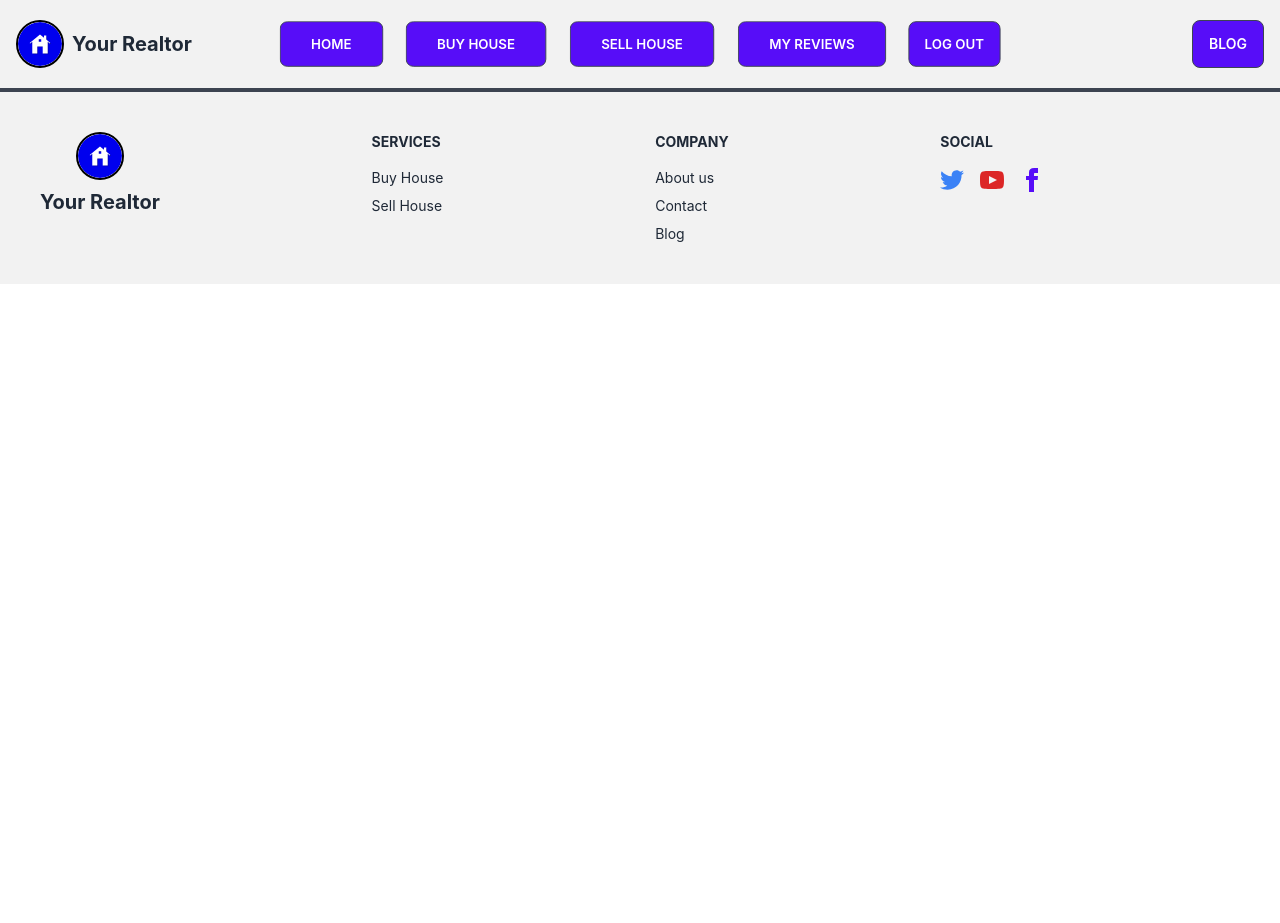
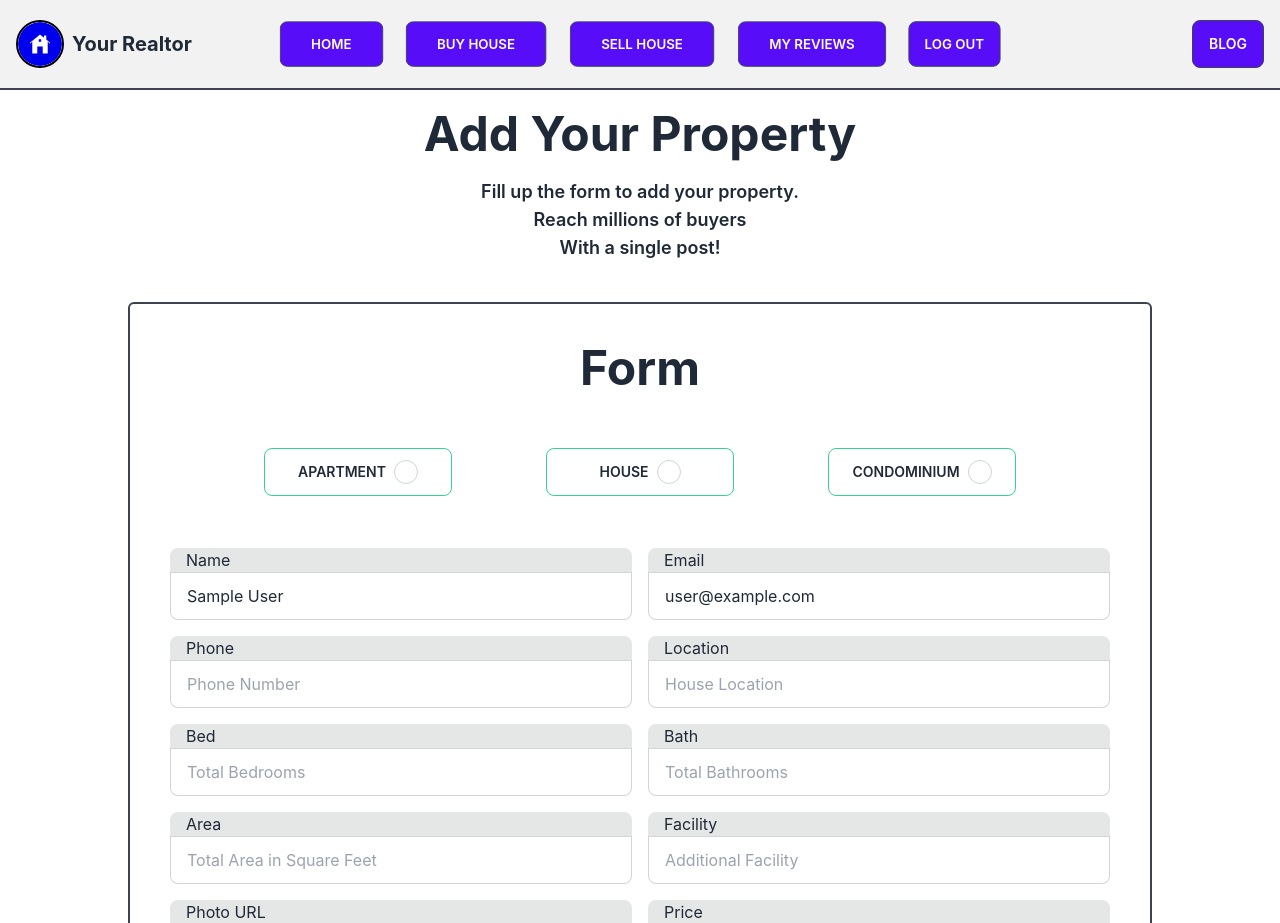
Before and after one commit to tazrian-amin/Real_Estate_Broker, a React (Create React App) app: page /sell in a window 1280 px wide. Shown: the top 923 px of the page. Before the commit the page ends 800 px from the top, so only its background shows below. Built offline with nearby package versions, Linux system fonts and the light colour scheme; no server answers; sample sign-in values are in the browser's storage.

Commit message:
updated sell house page and made it a private route

```diff
--- a/src/Pages/Sell/Sell.js
+++ b/src/Pages/Sell/Sell.js
@@ -1,11 +1,145 @@
-import React from 'react';
+import React, { useContext } from 'react';
+import { useNavigate } from 'react-router-dom';
+import { AuthContext } from '../../contexts/AuthProvider/AuthProvider';
 import useTitle from '../../hooks/useTitle';
+import { showToastMessage } from '../../utilities/utilities';
 
 const Sell = () => {
     useTitle('Sell');
+    const { user } = useContext(AuthContext);
+    const navigate = useNavigate();
+
+    const handleSellingHouse = event => {
+        event.preventDefault();
+        const form = event.target;
+        const category = form.category.value;
+        const name = form.name.value;
+        const email = user?.email || 'Unregistered';
+        const phone = form.phone.value;
+        const location = form.location.value;
+        const bed = form.bed.value;
+        const bath = form.bath.value;
+        const area = form.area.value;
+        const facility = form.facility.value || 'No Additional Facility';
+        const image = form.image.value;
+        const price = form.price.value;
+
+        const addToBuy = {
+            category,
+            details: [
+                {
+                    area,
+                    bath,
+                    bed,
+                    facility,
+                    img1: image,
+                }
+            ],
+            img: image,
+            location,
+            owner: [
+                {
+                    email,
+                    name,
+                    phone,
+                    photo: user?.photoURL,
+
+                }
+            ],
+            price,
+            rating: 5,
+        }
+
+        fetch('http://localhost:5000/buy', {
+            method: 'POST',
+            headers: {
+                'content-type': 'application/json',
+                authorization: `Bearer ${localStorage.getItem('user-access-token')}`
+            },
+            body: JSON.stringify(addToBuy)
+        })
+            .then(res => res.json())
+            .then(data => {
+                console.log(data);
+                if (data.acknowledged) {
+                    showToastMessage('Property added successfully!')
+                }
+                form.reset();
+                navigate('/buy');
+            })
+    }
+
     return (
         <div>
+            <h1 className="text-5xl font-bold text-center py-5">Add Your Property</h1>
+            <p className='text-center text-lg font-semibold mb-5'>Fill up the form to add your property. <br /> Reach millions of buyers <br />With a single post!</p>
 
+            <form onSubmit={handleSellingHouse} className='w-4/5 mx-auto rounded-md border-2 border-neutral my-10 p-10'>
+                <h1 className="text-5xl font-bold text-center pb-5">Form</h1>
+                <div className='flex flex-col md:flex-row items-center justify-evenly my-5'>
+                    <div className="form-control btn btn-outline btn-success w-full lg:w-1/5">
+                        <label className="label cursor-pointer">
+                            <span className="label-text mr-2">Apartment</span>
+                            <input type="radio" name="category" value={'Apartment'} className="radio checked:bg-primary" required />
+                        </label>
+                    </div>
+                    <div className="form-control btn btn-outline btn-success w-full lg:w-1/5 my-4">
+                        <label className="label cursor-pointer">
+                            <span className="label-text mr-2">House</span>
+                            <input type="radio" name="category" value={'House'} className="radio checked:bg-primary" required />
+                        </label>
+                    </div>
+                    <div className="form-control btn btn-outline btn-success w-full lg:w-1/5">
+                        <label className="label cursor-pointer">
+                            <span className="label-text mr-2">Condominium</span>
+                            <input type="radio" name="category" value={'Condominium'} className="radio checked:bg-primary" required />
+                        </label>
+                    </div>
+                </div>
+                <div className='grid grid-cols-1 lg:grid-cols-2 gap-4 py-4'>
+                    <label className="input-group input-group-vertical">
+                        <span>Name</span>
+                        <input name='name' type="text" placeholder="Full Name" defaultValue={user?.displayName} className="input input-bordered w-full" required />
+                    </label>
+                    <label className="input-group input-group-vertical">
+                        <span>Email</span>
+                        <input name='email' type="email" placeholder="Email" defaultValue={user?.email} className="input input-bordered w-full" readOnly />
+                    </label>
+                    <label className="input-group input-group-vertical">
+                        <span>Phone</span>
+                        <input name='phone' type="number" placeholder="Phone Number" className="input input-bordered w-full" required />
+                    </label>
+                    <label className="input-group input-group-vertical">
+                        <span>Location</span>
+                        <input name='location' type="text" placeholder="House Location" className="input input-bordered w-full" required />
+                    </label>
+                    <label className="input-group input-group-vertical">
+                        <span>Bed</span>
+                        <input name='bed' type="number" placeholder="Total Bedrooms" className="input input-bordered w-full" required />
+                    </label>
+                    <label className="input-group input-group-vertical">
+                        <span>Bath</span>
+                        <input name='bath' type="number" placeholder="Total Bathrooms" className="input input-bordered w-full" required />
+                    </label>
+                    <label className="input-group input-group-vertical">
+                        <span>Area</span>
+                        <input name='area' type="number" placeholder="Total Area in Square Feet" className="input input-bordered w-full" required />
+                    </label>
+                    <label className="input-group input-group-vertical">
+                        <span>Facility</span>
+                        <input name='facility' type="text" placeholder="Additional Facility" className="input input-bordered w-full" />
+                    </label>
+                    <label className="input-group input-group-vertical">
+                        <span>Photo URL</span>
+                        <input name='image' type="text" placeholder="Photo URL of Your Property" className="input input-bordered w-full" required />
+                    </label>
+                    <label className="input-group input-group-vertical">
+                        <span>Price</span>
+                        <input name='price' type="number" placeholder="Price in USD" className="input input-bordered w-full" required />
+                    </label>
+                </div>
+                <input className='btn btn-primary my-2' type="submit" value="Add Property" />
+            </form>
         </div>
     );
 };
--- a/src/Router/Routes/Routes.js
+++ b/src/Router/Routes/Routes.js
@@ -32,7 +32,7 @@ const router = createBrowserRouter([
             },
             {
                 path: '/sell',
-                element: <Sell></Sell>
+                element: <PrivateRoute><Sell></Sell></PrivateRoute>
             },
             {
                 path: '/my-reviews',
```
